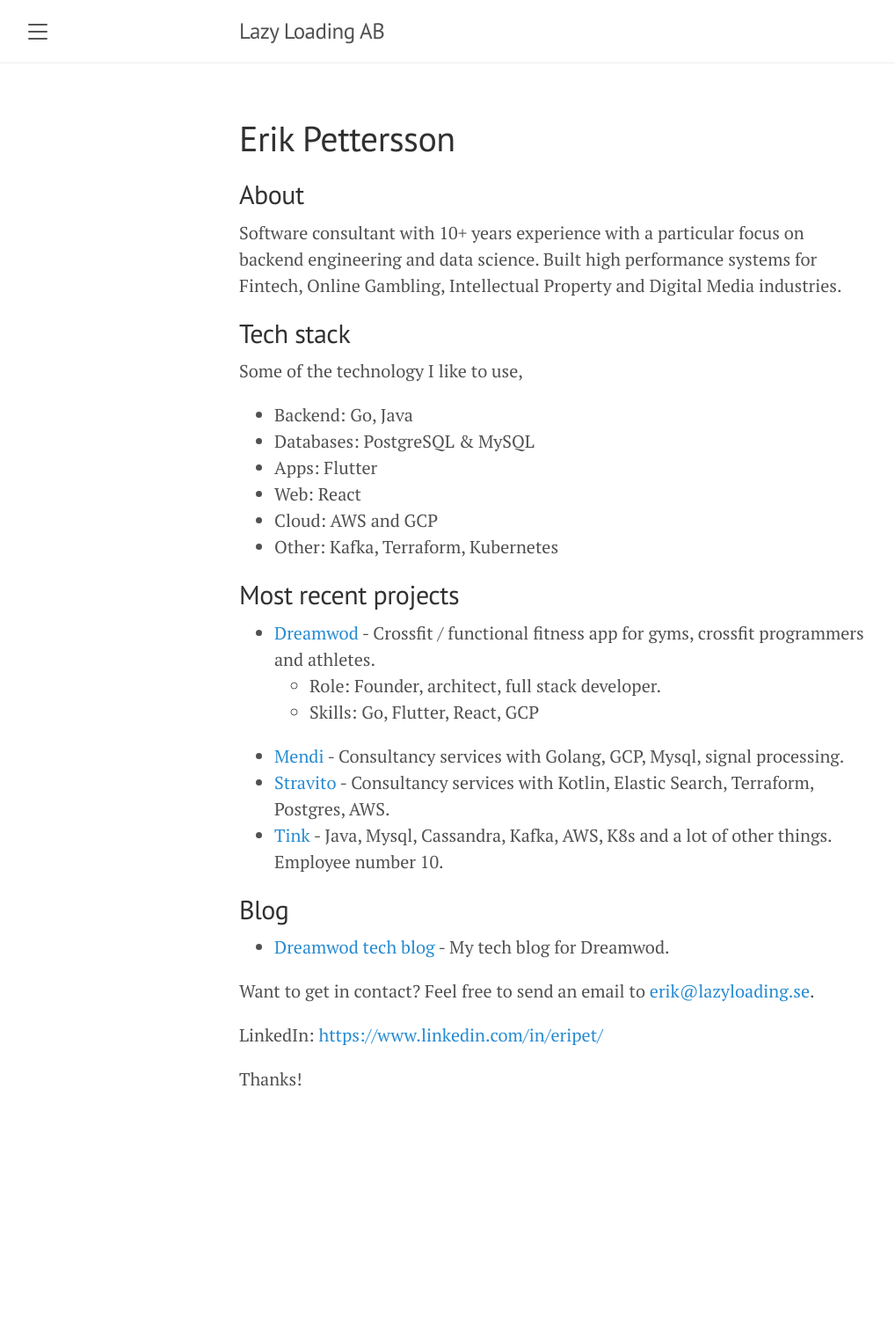
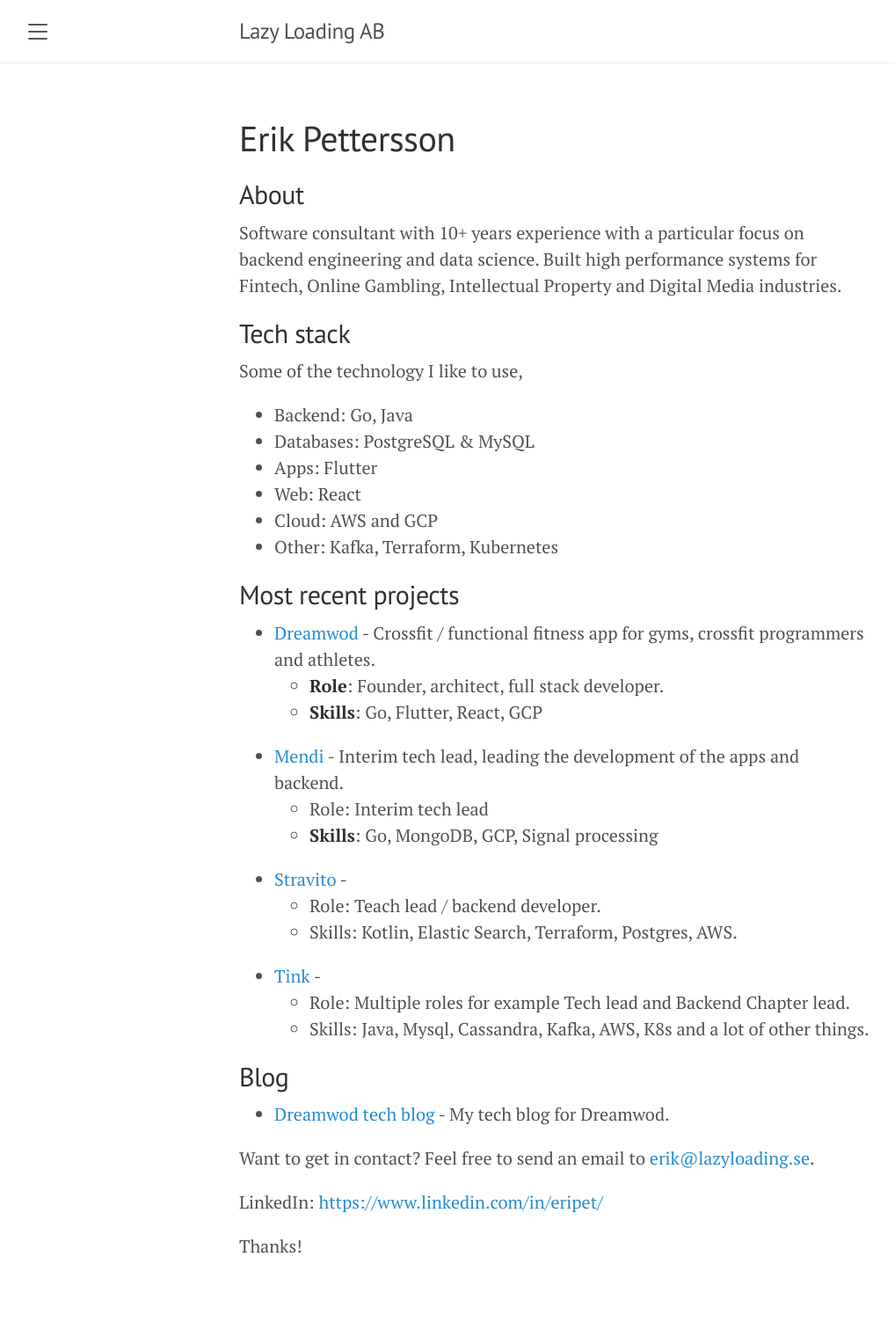
Before and after one commit to lazyloading-ab/lazyloading-ab.github.io, a Jekyll site: the page built from index.md, in a window 1280 px wide. Shown: the whole page at 88% size, without its empty margins (8-1026 px from the left). Built offline with Jekyll 4.4.1, drawn with Linux system fonts in a browser that asks for light colours; before the commit the page ends 1322 px from its top, so only the background shows below that.

Commit message:
Update index.md

```diff
--- a/index.md
+++ b/index.md
@@ -21,11 +21,17 @@ Some of the technology I like to use,
 
 ## Most recent projects
 * [Dreamwod](https://www.dreamwod.app) - Crossfit / functional fitness app for gyms, crossfit programmers and athletes.
-  * Role: Founder, architect, full stack developer.
-  * Skills: Go, Flutter, React, GCP
-* [Mendi](https://www.mendi.io) - Consultancy services with Golang, GCP, Mysql, signal processing.
-* [Stravito](https://www.stravito.com) - Consultancy services with Kotlin, Elastic Search, Terraform, Postgres, AWS.
-* [Tink](https://www.tink.com) - Java, Mysql, Cassandra, Kafka, AWS, K8s and a lot of other things. Employee number 10.
+  * **Role**: Founder, architect, full stack developer.
+  * **Skills**: Go, Flutter, React, GCP
+* [Mendi](https://www.mendi.io) - Interim tech lead, leading the development of the apps and backend.
+  * Role: Interim tech lead
+  * **Skills**: Go, MongoDB, GCP, Signal processing
+* [Stravito](https://www.stravito.com) -
+  * Role: Teach lead / backend developer.
+  * Skills: Kotlin, Elastic Search, Terraform, Postgres, AWS.
+* [Tink](https://www.tink.com) -
+  * Role: Multiple roles for example Tech lead and Backend Chapter lead.
+  * Skills: Java, Mysql, Cassandra, Kafka, AWS, K8s and a lot of other things.
 
 ## Blog
 * [Dreamwod tech blog](https://medium.com/dreamwod-tech) - My tech blog for Dreamwod.
```
